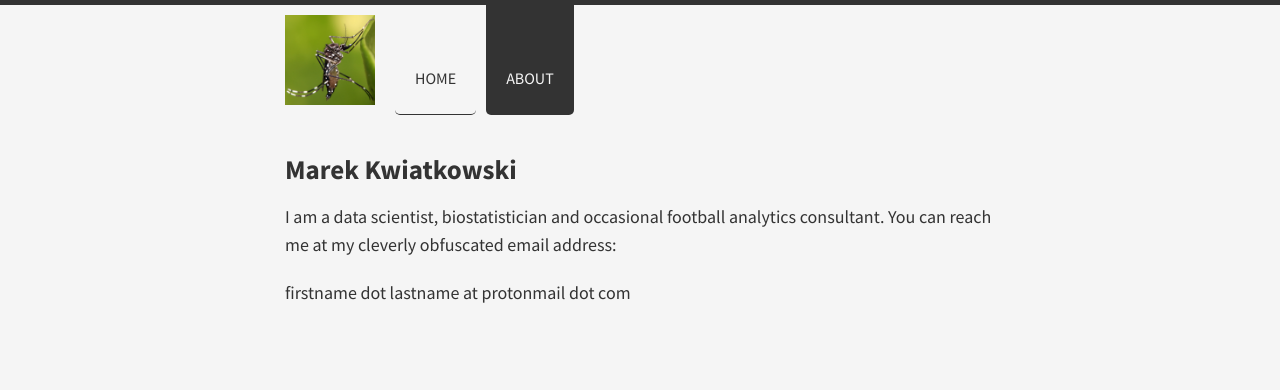
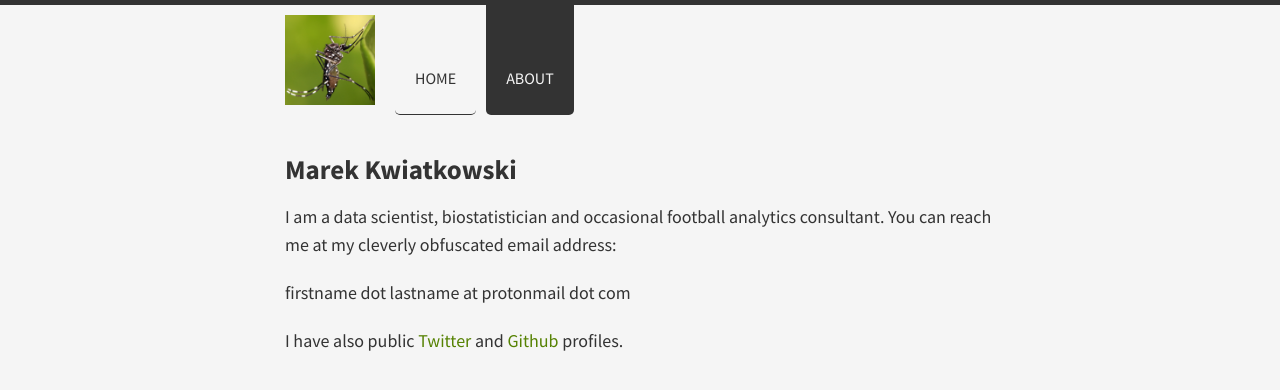
Before and after one commit to huffyhenry/huffyhenry.github.io, a Jekyll site: the page built from about/index.md, in a window 1280 px wide. Shown: the top 390 px of the page. Built offline with Jekyll 4.4.1, drawn with Linux system fonts in a browser that asks for light colours.

Commit message:
Add Github and Twitter links

```diff
--- a/about/index.md
+++ b/about/index.md
@@ -7,3 +7,6 @@ I am a data scientist, biostatistician and occasional football analytics
 consultant. You can reach me at my cleverly obfuscated email address:
 
 firstname dot lastname at protonmail dot com
+
+I have also public <a href="https://twitter.com/statlurker">Twitter</a>
+and <a href="https://github.com/huffyhenry">Github</a> profiles.
```
